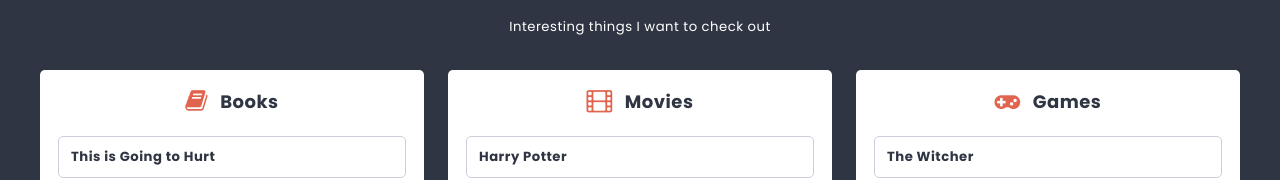
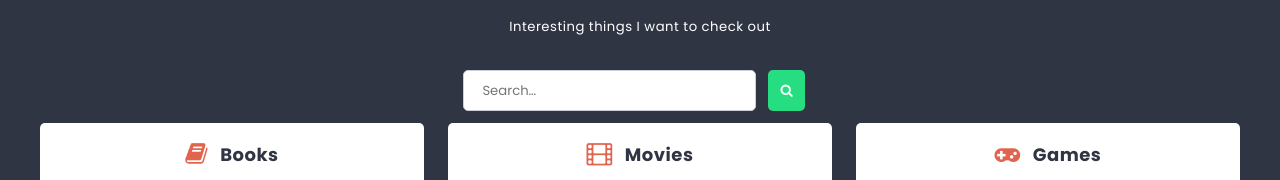
Before and after one commit to mdpesa/first-react-app, a React (Create React App) app: page /list/1 in a window 1280 px wide. Shown: the part 282-462 px from the top of the page. Built offline with nearby package versions, Linux system fonts and the light colour scheme.

Commit message:
Move <SearchForm> from <Home> into the <List>, update useState in SearchForm and add Navigate into the List

```diff
--- a/src/components/Home/Home.js
+++ b/src/components/Home/Home.js
@@ -1,12 +1,10 @@
 import Hero from '../Hero/Hero';
-import SearchForm from '../SearchForm/SearchForm';
 import Lists from '../Lists/Lists';
 
 const Home = () => {
   return (
     <>
       <Hero />
-      <SearchForm />
       <Lists />
     </>
   );
--- a/src/components/List/List.js
+++ b/src/components/List/List.js
@@ -4,23 +4,27 @@
 import { useSelector } from 'react-redux';
 import { getColumnsByList, getListById } from '../../redux/store';
 import { useParams } from 'react-router';
+import SearchForm from '../SearchForm/SearchForm';
+import { Navigate } from 'react-router';
 
 const List = () => {
   const { listId } = useParams();
-  const columns = useSelector(state => getColumnsByList(state, listId));
-  const listData = useSelector(state => getListById(state, listId))
+  const columns = useSelector((state) => getColumnsByList(state, listId));
+  const listData = useSelector((state) => getListById(state, listId));
+  if (!listData) return <Navigate to='/' />;
   return (
     <div className={styles.list}>
       <header className={styles.header}>
         <h2 className={styles.title}>{listData.title}</h2>
       </header>
       <p className={styles.description}>{listData.description}</p>
+      <SearchForm />
       <section className={styles.columns}>
         {columns.map((column) => (
           <Column key={column.id} {...column} />
         ))}
       </section>
-      <ColumnForm listId={listId}/>
+      <ColumnForm listId={listId} />
     </div>
   );
 };
--- a/src/components/SearchForm/SearchForm.js
+++ b/src/components/SearchForm/SearchForm.js
@@ -1,12 +1,14 @@
 import styles from './SearchForm.module.scss';
 import TextInput from '../TextInput/TextInput';
 import Button from '../Button/Button';
-import { useDispatch } from 'react-redux';
+import { useDispatch, useSelector } from 'react-redux';
 import { useState } from 'react';
-import { updateSearchstring } from '../../redux/store';
+import { getSearchString, updateSearchstring } from '../../redux/store';
 
 const SearchForm = () => {
-  const [currentSearchString, setCurrentSearchString] = useState('');
+  const searchStringValue = useSelector(getSearchString);
+  const [currentSearchString, setCurrentSearchString] =
+    useState(searchStringValue);
 
   const dispatch = useDispatch();
   const handleSubmit = (e) => {
--- a/src/redux/store.js
+++ b/src/redux/store.js
@@ -15,6 +15,16 @@
 
 export const getAllColumns = (state) => state.columns;
 
+export const getListById = ({ lists }, listId) =>
+  lists.find((list) => list.id === listId);
+
+export const getColumnsByList = ({ columns }, listId) =>
+  columns.filter((column) => column.listId === listId);
+
+export const getAllLists = (state) => state.lists;
+
+export const getSearchString = (state) => state.searchString;
+
 // action creators
 export const addColumn = (payload) => ({ type: 'ADD_COLUMN', payload });
 
@@ -24,14 +34,6 @@
   type: 'UPDATE_SEARCHSTRING',
   payload,
 });
-
-export const getListById = ({ lists }, listId) =>
-  lists.find((list) => list.id === listId);
-
-export const getColumnsByList = ({ columns }, listId) =>
-  columns.filter((column) => column.listId === listId);
-
-export const getAllLists = (state) => state.lists;
 
 const reducer = (state, action) => {
   switch (action.type) {
```
